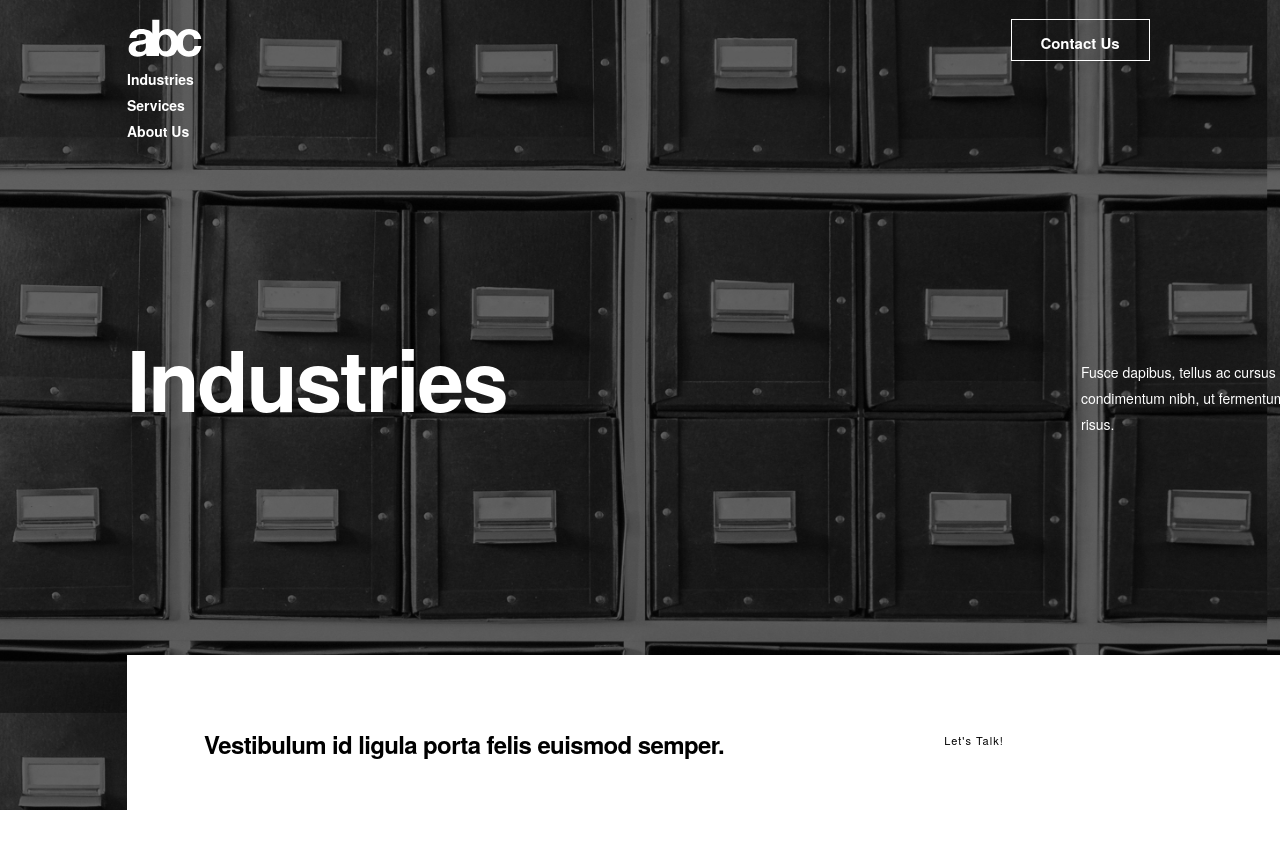
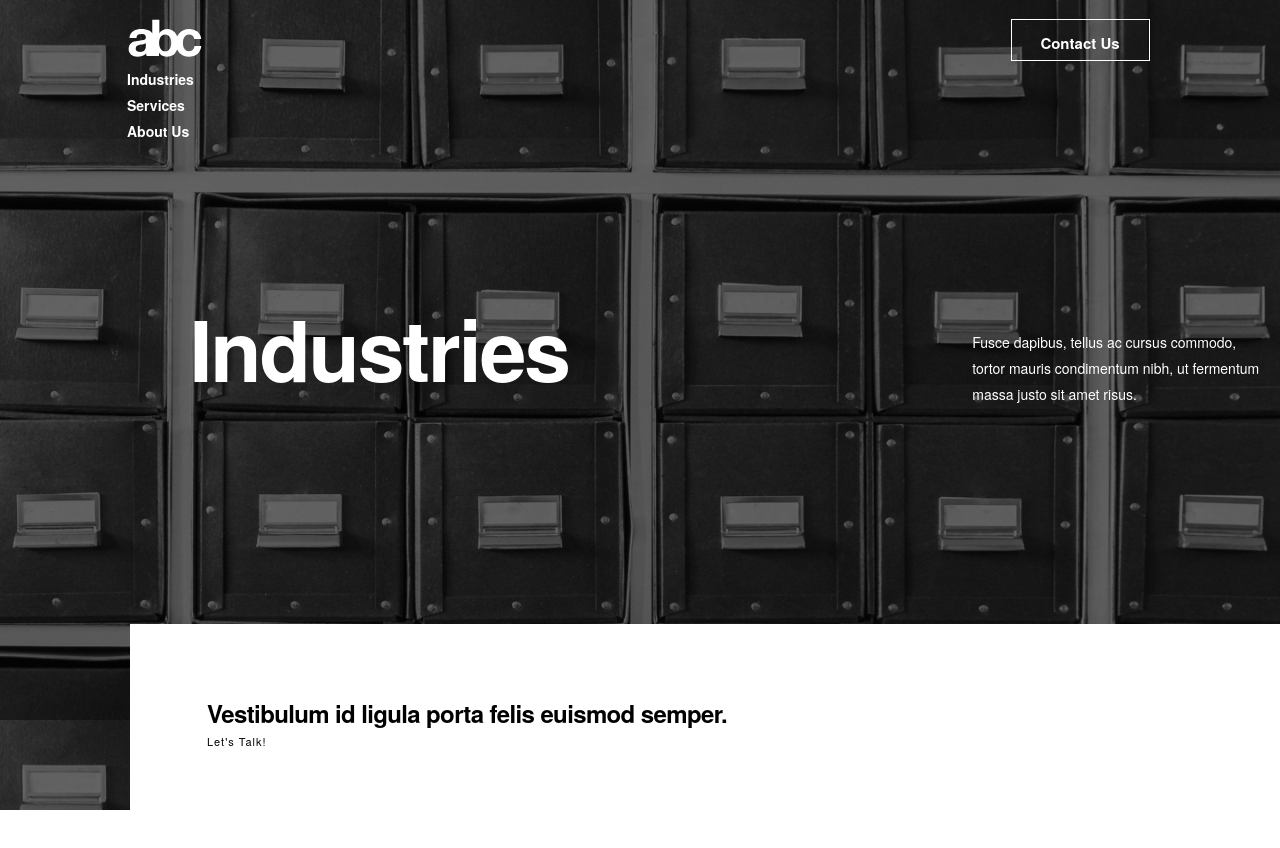
Before and after one commit to fu11m3tal/Component-Dev-Test-2021, a React (Create React App) app: page / in a window 1280 px wide. Shown: the top 848 px of the page. Built offline with nearby package versions, Linux system fonts and the light colour scheme.

Commit message:
Added responsive adjustment from 320px to 1920px wid. Background image constrainded to max-width of 1440px.

```diff
--- a/src/App.css
+++ b/src/App.css
@@ -2,16 +2,17 @@
 html{
   min-width: 320px;
   max-width: 1920px;
-  /* min-height: 100vh; */
-  max-height: 810px;
+  /* width: 90rem; */
+  min-height: 100vh;
   object-fit: contain;
 }
 
 .App {
   background-color: rgba(0, 0, 0, 0.6);
   background-image: url('./backgrounds/slide_one.jpg');
+  /* min-height: 100vh; */
   max-height: 810px;
-  background-size:99vmax;
+  background-size:100vw;
 }
 
 .Layout {
@@ -19,14 +20,41 @@ html{
   padding: 1.179rem 8.125rem 0 7.938rem;
 }
 
+@keyframes backdrop-slide-left {
+  0% {
+    transform: translateX(350px);
+  }
+  100% {
+    transform: translateX(0px);
+  }
+}
 
+@keyframes backdrop-slide-right {
+  0% {
+    transform: translateX(-250px);
+  }
+  100% {
+    transform: translateX(0px);
+  }
+}
+
+@keyframes backdrop-slide-down {
+  0% {
+    transform: translateY(-250px);
+  }
+  100% {
+    transform: translateY(0px);
+  }
+}
 
 .Layout .Logo {
-  width: 75.7px;
-  height: 37.8px;
-  /* margin: 0 704.7px 255.3px 2.7px; */
+  width: 4.728rem;
+  height: 2.363rem;
+  margin: 0;
   object-fit: contain;
   background-color: transparent;
+  position: relative;
+     animation: 4s ease backdrop-slide-down 0s 1;
 }
 
 .Layout .Contact {
@@ -45,7 +73,8 @@ html{
   letter-spacing: normal;
   text-align: center;
   color: white;
-
+  position: relative;
+     animation: 3s ease backdrop-slide-left 0s 1;
 }
 
 .Text {
@@ -62,30 +91,10 @@ html{
   color: white;
 }
 
-/*
 .Menu {
   width: 4.563rem;
   height: 4.875rem;
   margin: 0.313rem 59.875rem 0 0;
-  font-family: HelveticaNeue;
-  font-size: 0.875rem;
-  font-weight: bold;
-  font-stretch: normal;
-  font-style: normal;
-  line-height: 1.86;
-  letter-spacing: normal;
-  color: white;
-}
-.Menu .text-style-1 {
-  color: #ffc004;
-} */
-
-
-.Menu {
-  width: 5.214rem;
-  height: 5.571rem;
-  /* margin: 0.313rem 59.875rem 0 0; */
-  margin: 5px 958px 0 0;
 }
 
 .Menu a {
@@ -101,6 +110,21 @@ html{
   letter-spacing: normal;
   color: white;
 }
+
+.Menu :nth-child(1) {
+  position: relative;
+     animation: 3s ease backdrop-slide-right 0s 1;
+}
+
+.Menu :nth-child(2) {
+  position: relative;
+     animation: 3.5s ease backdrop-slide-right 0s 1;
+}
+
+.Menu :nth-child(3) {
+  position: relatve;
+     animation: 4s ease backdrop-slide-right 0s 1;
+}
 .Menu a:hover {
   /* color: #ffc004; */
 }
@@ -109,15 +133,18 @@ html{
   color: #ffc004;
 }
 
+
+
 .Page {
   width: 90rem;
   height: 50.625rem;
-  padding: 1.179rem 8.125rem 0 7.938rem;
+  padding: 0 8.125rem;
   background-color: transparent;
 }
 
 .Page-header {
   display: flex;
+  height: 30rem;
   overflow: hidden;
 }
 
@@ -130,7 +157,7 @@ html{
   font-weight: bold;
   font-stretch: normal;
   font-style: normal;
-  line-height: 1;
+  line-height: 5.25rem;
   letter-spacing: -2.2px;
   color: white;
   overflow: hidden;
@@ -139,24 +166,15 @@ html{
 
 
 .Page-subhead {
-  /* width: 22.5vw;
+  width: 22.5vw;
   height: 14.188rem;
-  margin: 11.563rem 2.5rem 4.313rem 10.688rem;
+  margin: 11.563rem 0rem;
   font-family: HelveticaNeue;
   font-size: 0.875rem;
   font-weight: normal;
   font-stretch: normal;
   font-style: normal;
-  line-height: 1.86;
-  letter-spacing: normal; */
-  width: 360px;
-  height: 227px;
-  margin: 185px 40px 69px 171px;
-  font-family: HelveticaNeue;
-  font-size: 0.875rem;
-  font-weight: normal;
-  font-stretch: normal;
-  font-style: normal;
+
   line-height: 1.625rem;
   letter-spacing: normal;
   color: white;
@@ -164,12 +182,10 @@ html{
 }
 
 .Page-cta {
-  width: 1180px;
-  height: 179px;
-  /* margin: 47px 0 0 3px; */
-  display: flex;
-  overflow: hidden;
-  padding: 74px 136px 73px 77px;
+  width: 73.75rem;
+  height: 2.49rem;
+  /* margin: 2.938rem 0 0 0.188rem; */
+  padding: 4.625rem 8.5rem 4.563rem 4.813rem;
   background-color: white;
 }
 
```
